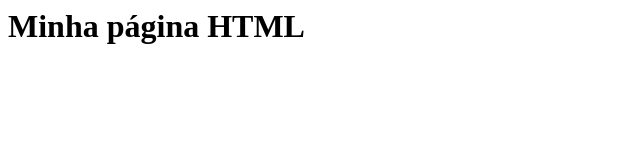
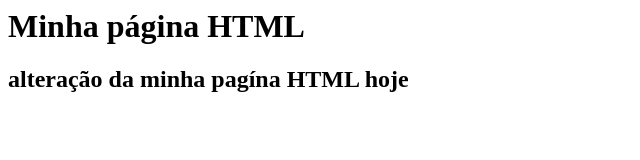
Before and after one commit to FlavioLAMartins/gama-no-github, a plain HTML site: page index.html in a window 1280 px wide. Shown: the whole page, without its empty margins (0-640 px from the left). Drawn offline with Linux system fonts and the light colour scheme.

Commit message:
arquivo index.html atualizado novamento

```diff
--- a/index.html
+++ b/index.html
@@ -1,5 +1,6 @@
 <html>
     <body>
         <h1>Minha página HTML</h1>
+        <h2>alteração da minha pagína HTML hoje</h2>
     </body>
 </html>
```
